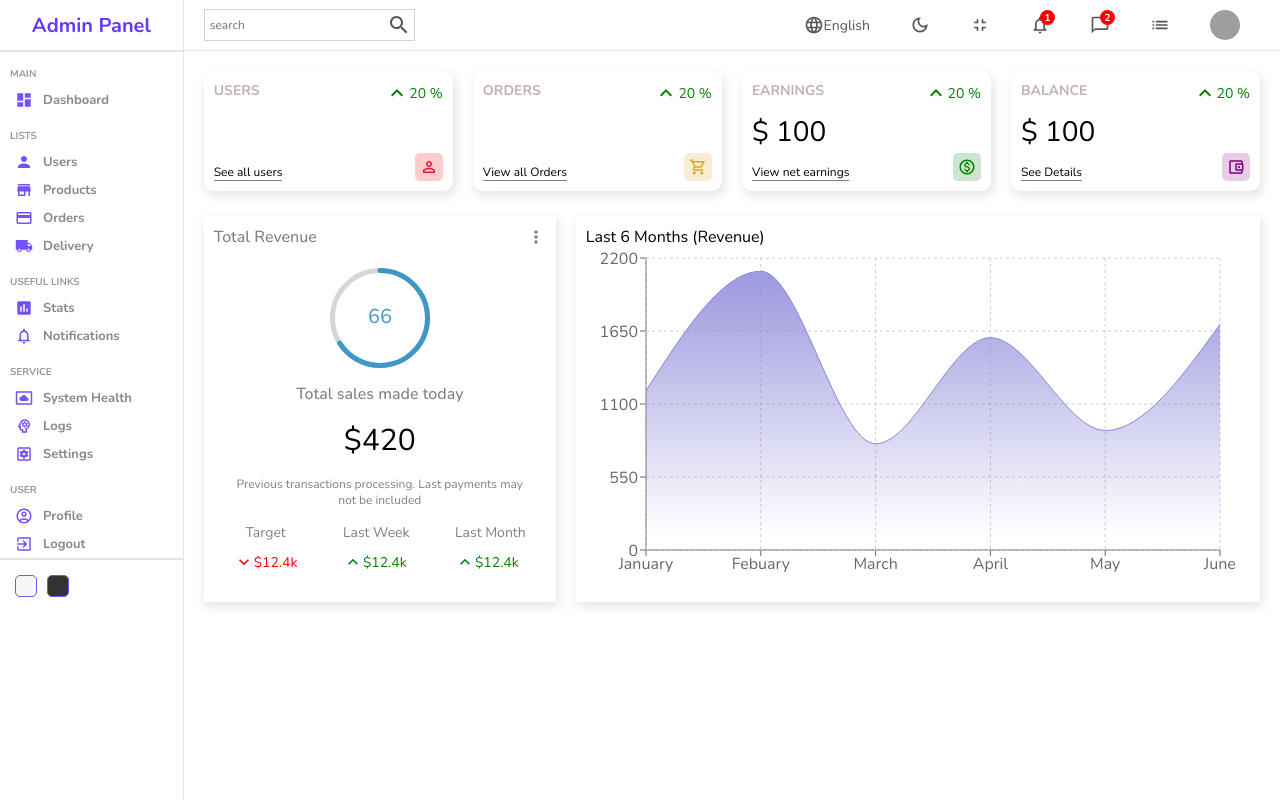
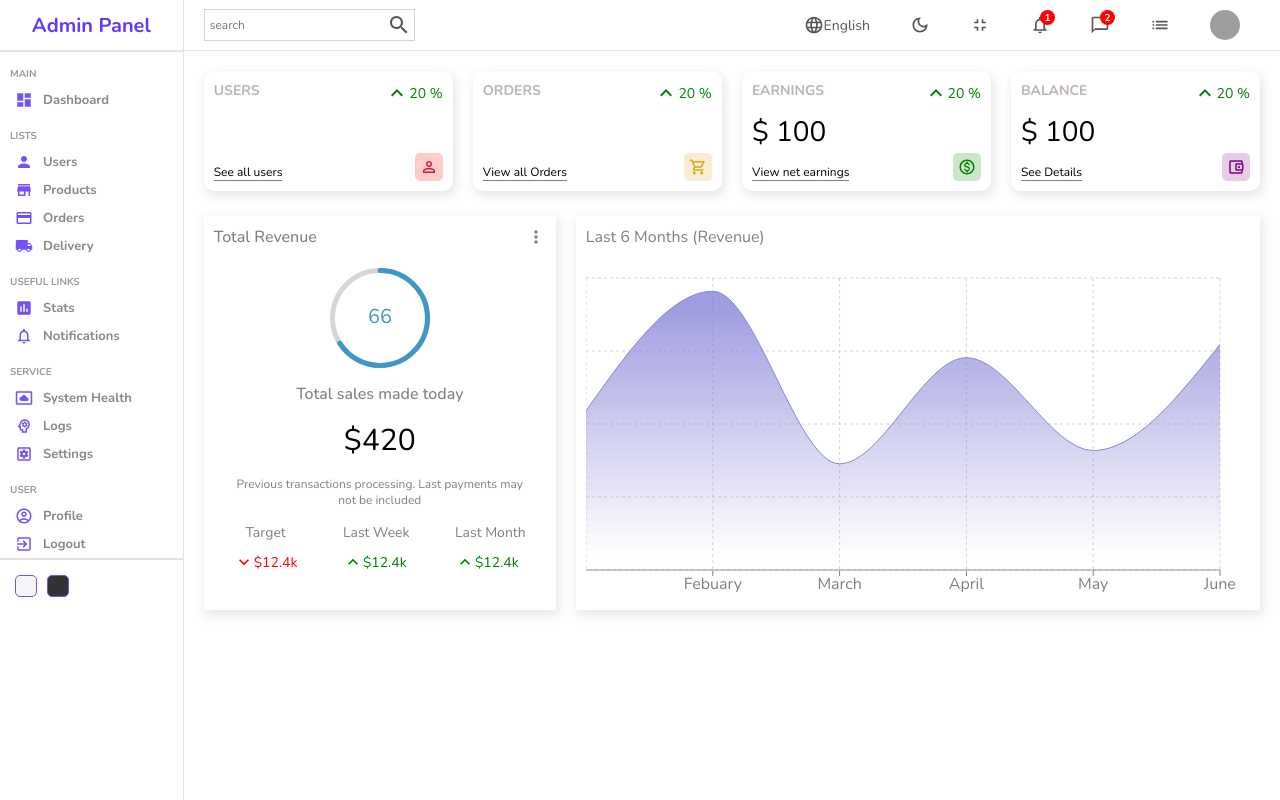
Before and after one commit to msiddiq1400/React_Admin_Dashboard, a React (Create React App) app: page / in a window 1280 px wide. Built offline with nearby package versions, Linux system fonts and the light colour scheme; grey boxes are pictures that could not be loaded.

Commit message:
chart css fixed

```diff
--- a/src/components/chart/Chart.jsx
+++ b/src/components/chart/Chart.jsx
@@ -1,5 +1,5 @@
 import './chart.scss';
-import { AreaChart, Area, XAxis, YAxis, CartesianGrid, Tooltip, ResponsiveContainer } from 'recharts';
+import { AreaChart, Area, XAxis, CartesianGrid, Tooltip, ResponsiveContainer } from 'recharts';
 
 const data = [
     {name: "January", Total: 1200},
@@ -23,9 +23,8 @@ const Chart = () => {
                         <stop offset="95%" stopColor="#8884d8" stopOpacity={0}/>
                     </linearGradient>
                 </defs>
-                <XAxis dataKey="name" />
-                <YAxis />
-                <CartesianGrid strokeDasharray="3 3" />
+                <XAxis dataKey="name" stroke='gray'/>
+                <CartesianGrid strokeDasharray="3 3" className='chartGrid'/>
                 <Tooltip />
                 <Area type="monotone" dataKey="Total" stroke="#8884d8" fillOpacity={1} fill="url(#total)" />
             </AreaChart>
--- a/src/components/chart/chart.scss
+++ b/src/components/chart/chart.scss
@@ -3,4 +3,13 @@
     -webkit-box-shadow: 2px 4px 10px 1px rgba(0,0,0,0.47);
     box-shadow: 2px 4px 10px 1px rgba(201, 201, 201, 0.47);
     padding: 10px;
+    color: gray;
+
+    .title {
+        margin-bottom: 20px;
+    }
+
+    .chartGrid {
+        stroke: lightgray;
+    }
 }
```
